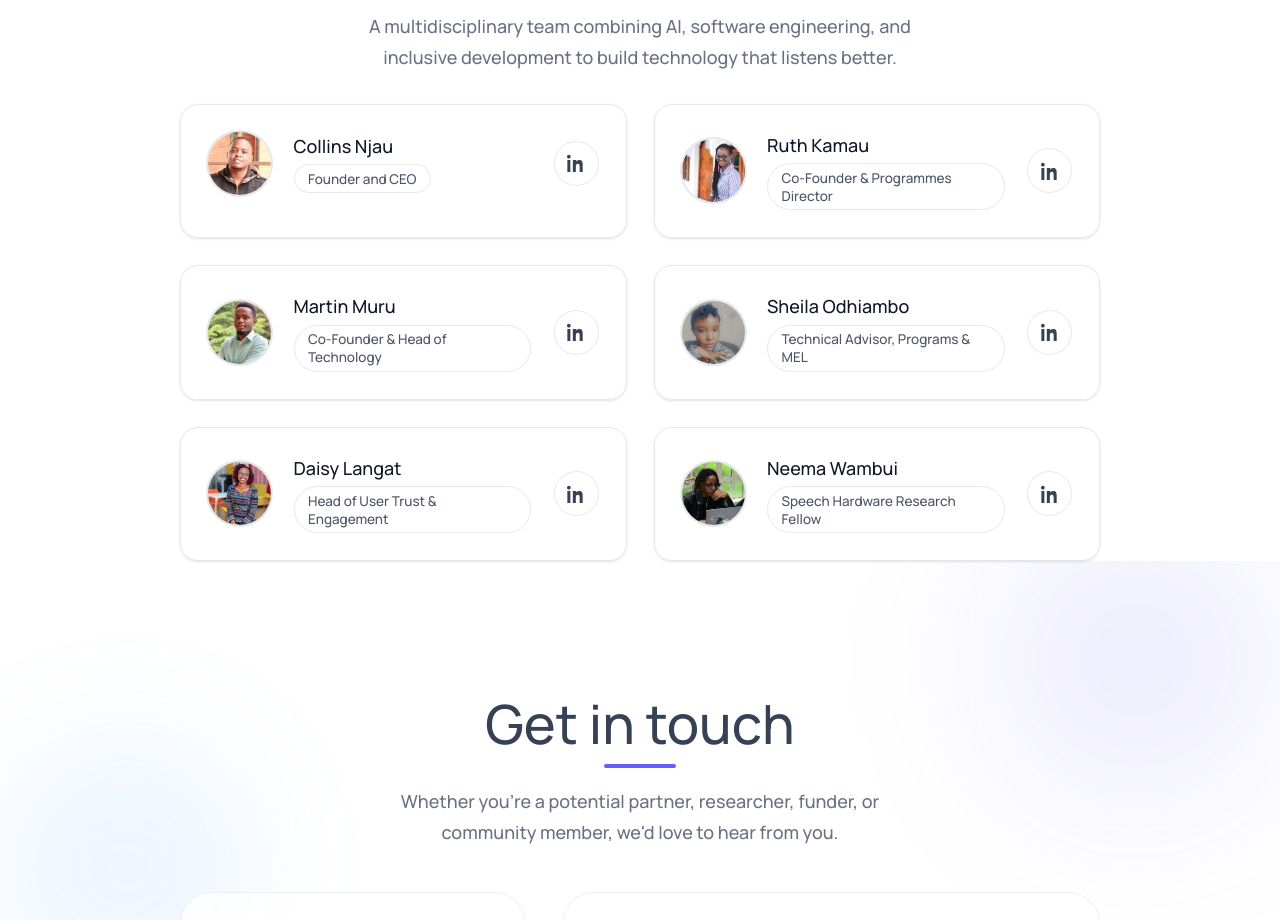
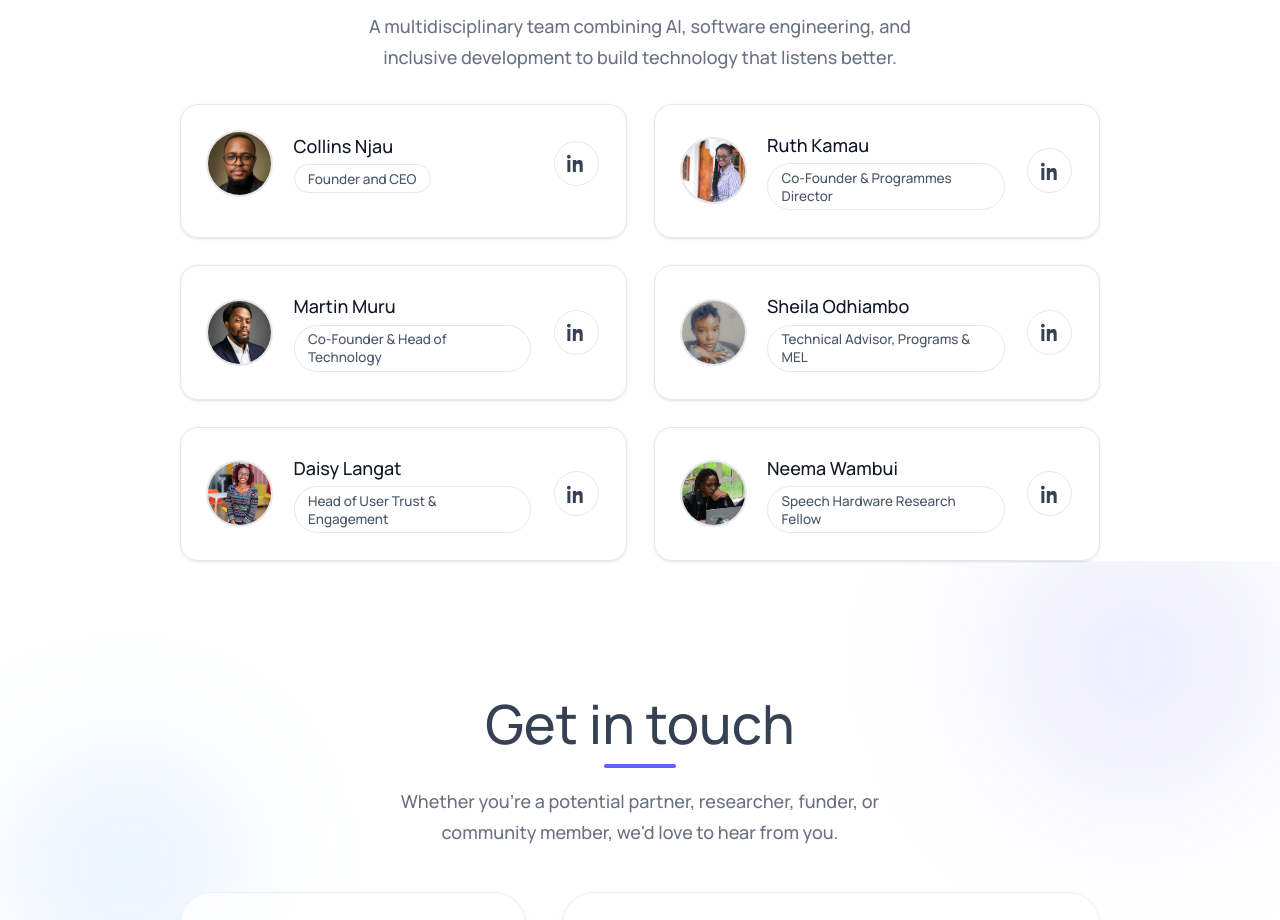
Before and after one commit to martin254/EchoSite, a React (Vite) app: page / in a window 1280 px wide. Shown: the part 9960-10880 px from the top of the page. Built offline with nearby package versions, Linux system fonts and the light colour scheme.

Commit message:
Update team images: replace Martin Muru and Collins Njau photos with new images

```diff
--- a/src/assets/assets.js
+++ b/src/assets/assets.js
@@ -35,10 +35,10 @@ import Neema from './Neema.jpeg'
 import safespace from './safespace.png'
 import simulizi from './simulizi.png'
 import ruth from './Ruth.jpg'
-import njau from './Njau.jpg'
+import njauprof from './njauprof.jpg'
 import daisy from './Daisy.jpg'
 import sheila from './Sheila.jpg'
-import twi from './Twiri.jpg'
+import TwiProf from './TwiProf.png'
 import echohero from './Echohero.png'
 import gdidark from './gdihubdark.svg'
 import strathdark from './strathdarkness.png'
@@ -136,9 +136,9 @@ const assets = {
 export default assets
 
 export const teamData = [
-  { name: 'Collins Njau', title: 'Founder and CEO', image: njau ,linkedin:'https://www.linkedin.com/in/collins-njau-294831a7/' },
+  { name: 'Collins Njau', title: 'Founder and CEO', image: njauprof ,linkedin:'https://www.linkedin.com/in/collins-njau-294831a7/' },
   { name: 'Ruth Kamau ', title: 'Co-Founder & Programmes Director', image: ruth, linkedin:'https://www.linkedin.com/in/ruth-kamau-b07399127/' },
-  { name: 'Martin Muru', title: 'Co-Founder & Head of Technology', image: twi, linkedin:'https://www.linkedin.com/in/martinmuru/' },
+  { name: 'Martin Muru', title: 'Co-Founder & Head of Technology', image: TwiProf, linkedin:'https://www.linkedin.com/in/martinmuru/' },
   { name: 'Sheila Odhiambo', title: 'Technical Advisor, Programs & MEL', image: sheila, linkedin:'https://www.linkedin.com/in/sheila-odhiambo/' },
   { name: 'Daisy Langat', title: 'Head of User Trust & Engagement', image: daisy, linkedin:'https://www.linkedin.com/in/daisy-lang-at-a37083147/' },
   { name: 'Neema Wambui', title: 'Speech Hardware Research Fellow', image: Neema, linkedin:'' },
```
Also changed, not shown: src/assets/TwiProf.png (added), src/assets/njauprof.jpg (added).
